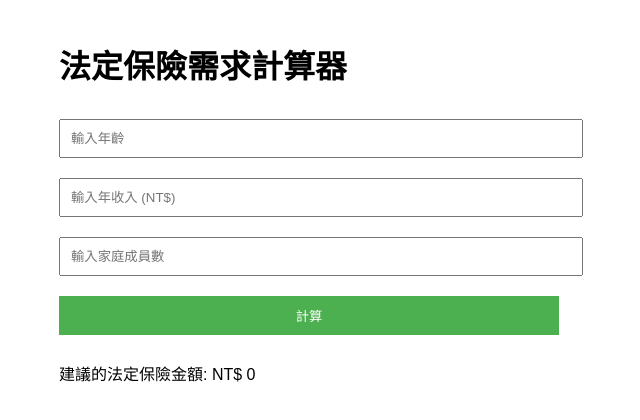
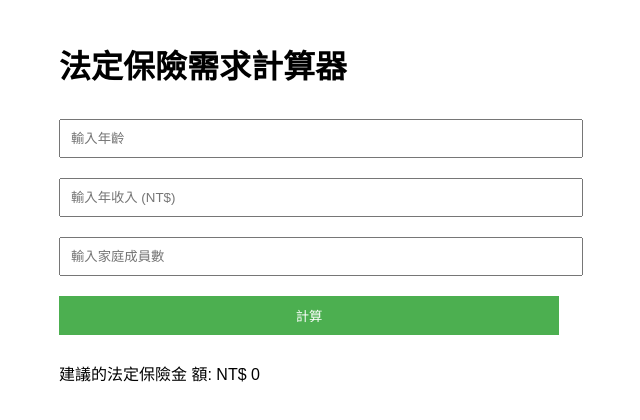
Before and after one commit to scott122tw/insurance-calculator, a plain HTML site: page index.html in a window 1280 px wide. Both pictures are taken after a click on the button "計算". Shown: the full height of the page, 331-971 px from the left. Drawn offline with Linux system fonts and the light colour scheme.

Commit message:
Update index.html
test

```diff
--- a/index.html
+++ b/index.html
@@ -32,7 +32,7 @@
             const insuranceNeed = baseAmount * ageFactor * dependentFactor;
             const result = Math.round(insuranceNeed * 100) / 100;
 
-            document.getElementById('result').innerText = `建議的法定保險金額: NT$ ${result.toLocaleString()}`;
+            document.getElementById('result').innerText = `建議的法定保險金 額: NT$ ${result.toLocaleString()}`;
         }
     </script>
 </body>
```
